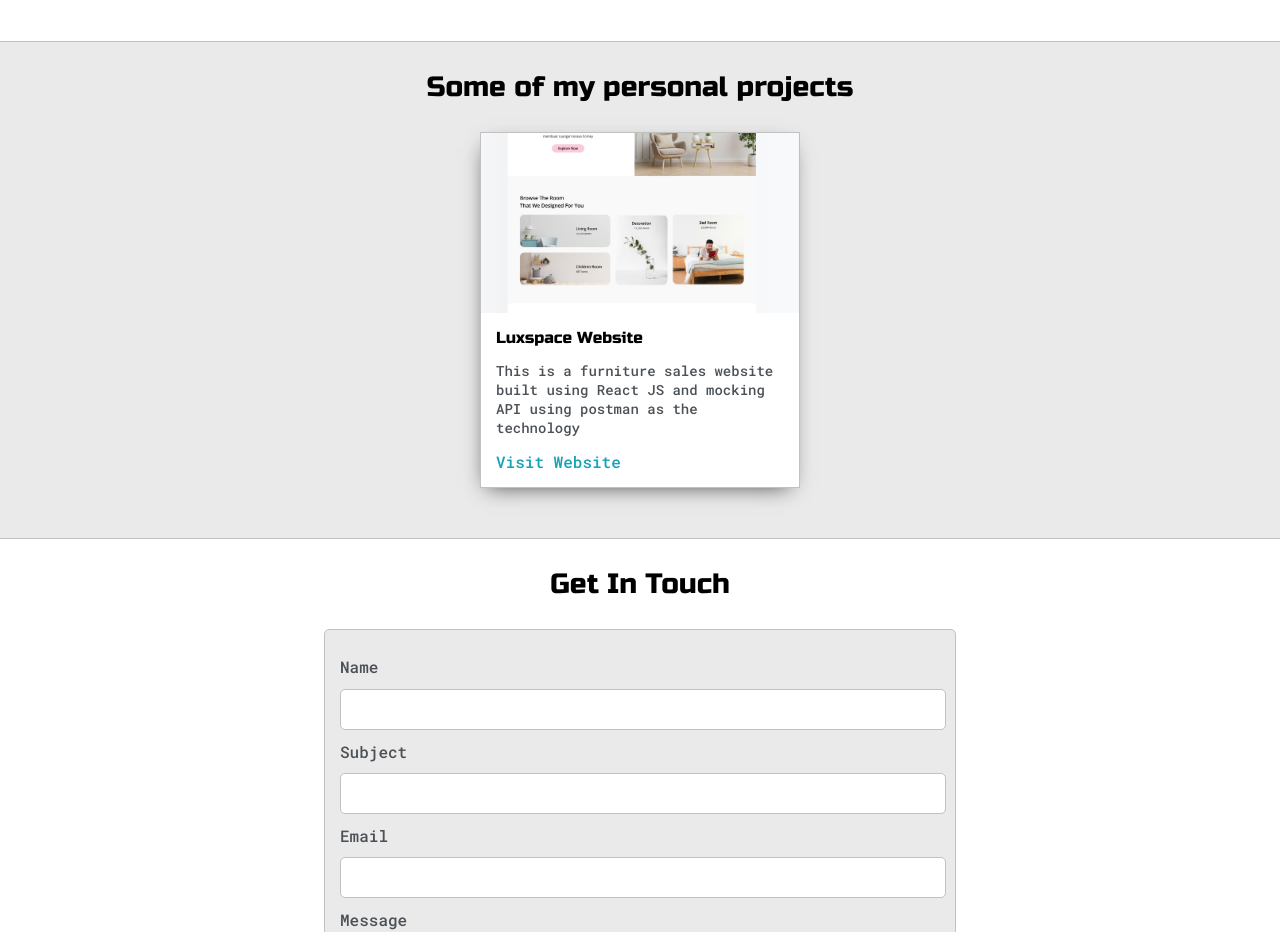
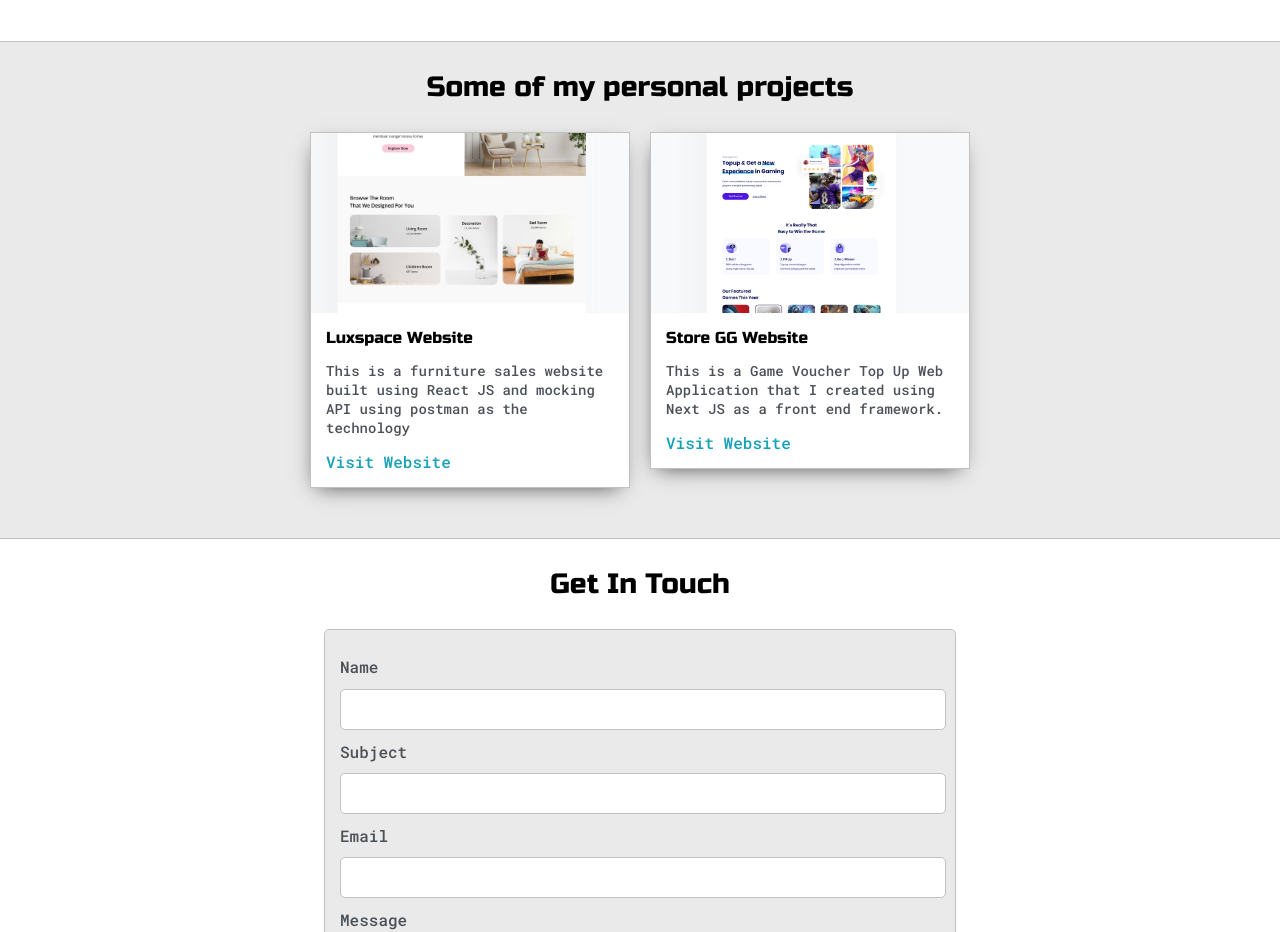
Before and after one commit to AlvinSanudharma/my-website, a plain HTML site: page index.html in a window 1280 px wide. Shown: the part 1280-2212 px from the top of the page. Drawn offline with Linux system fonts and the light colour scheme.

Commit message:
Add Store GG Website In Project Section

```diff
--- a/index.html
+++ b/index.html
@@ -147,6 +147,23 @@
               </div>
             </div>
           </div>
+          <div class="">
+            <div class="post">
+              <img class="thumbnail" src="images/storegg-demo.jpg" alt="" />
+              <div class="post-preview">
+                <h6 class="post-title">Store GG Website</h6>
+                <p class="post-intro">
+                  This is a Game Voucher Top Up Web Application that I created
+                  using Next JS as a front end framework.
+                </p>
+                <div class="post-links">
+                  <a href="https://storegg-client.vercel.app/" target="_blank"
+                    >Visit Website</a
+                  >
+                </div>
+              </div>
+            </div>
+          </div>
         </div>
       </div>
     </section>
```
Also changed, not shown: images/storegg-demo.jpg (added).
